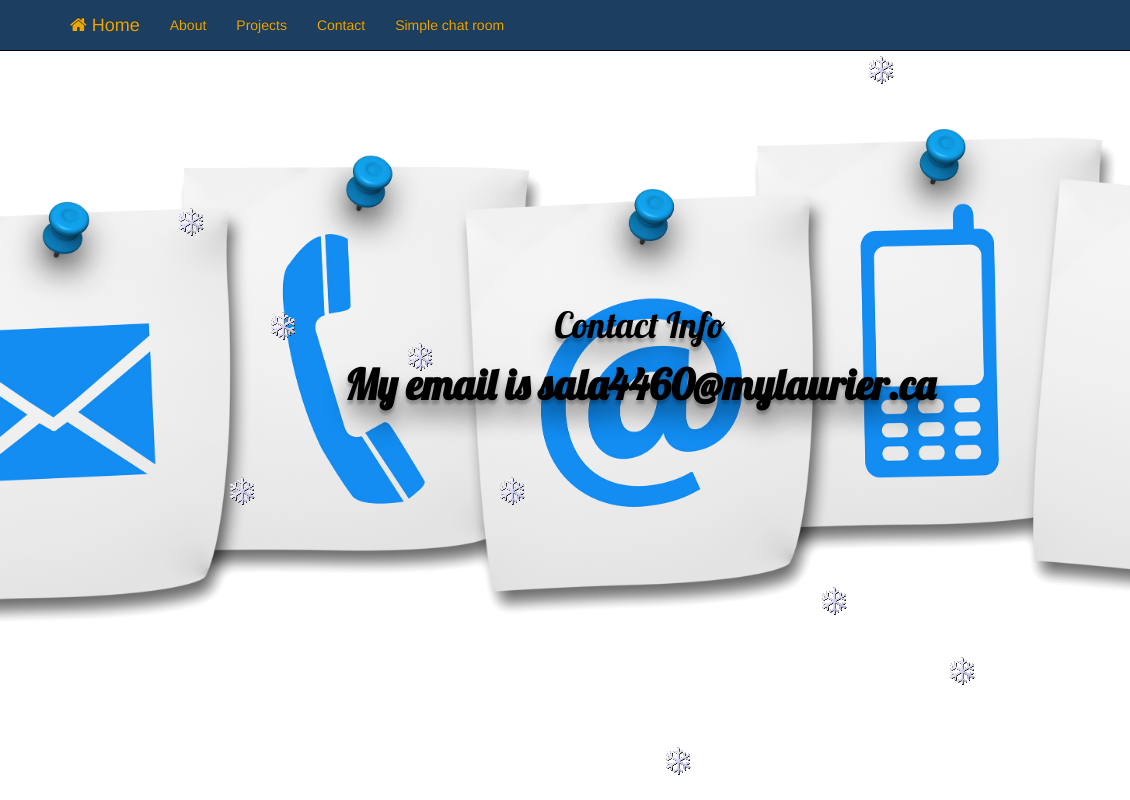
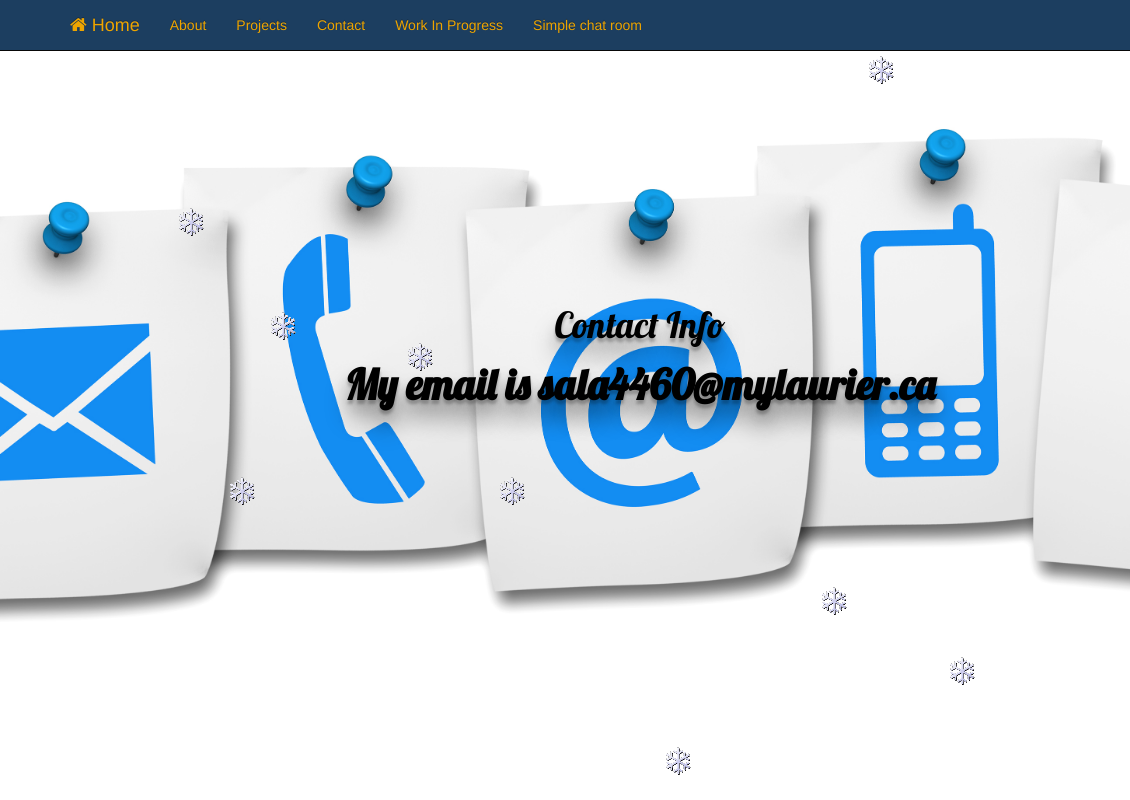
Before and after one commit to croat25/web-server, a website: page public/contact.html in a window 1280 px wide. Shown: the full height of the page, 0-1130 px from the left. Drawn offline with nearby package versions, Linux system fonts and the light colour scheme.

Commit message:
added app to website

```diff
--- a/public/contact.html
+++ b/public/contact.html
@@ -36,6 +36,7 @@
 		<li><a href="about.html">About</a></li>
 		<li><a href="projects.html ">Projects</a></li>
 		<li><a href="contact.html">Contact</a></li>
+    <li><a href="https://donatetomethebruno.herokuapp.com/">Work In Progress</a></li>
 	 <li><a href="https://bssimpleserver.herokuapp.com/">Simple chat room</a></li>
 		</ul>
 	<ul class="nav navbar-nav navbar-right">
```
Also changed, not shown: public/about.html (+1 -0 lines), public/index.html (+1 -0 lines), public/projects.html (+1 -0 lines).
